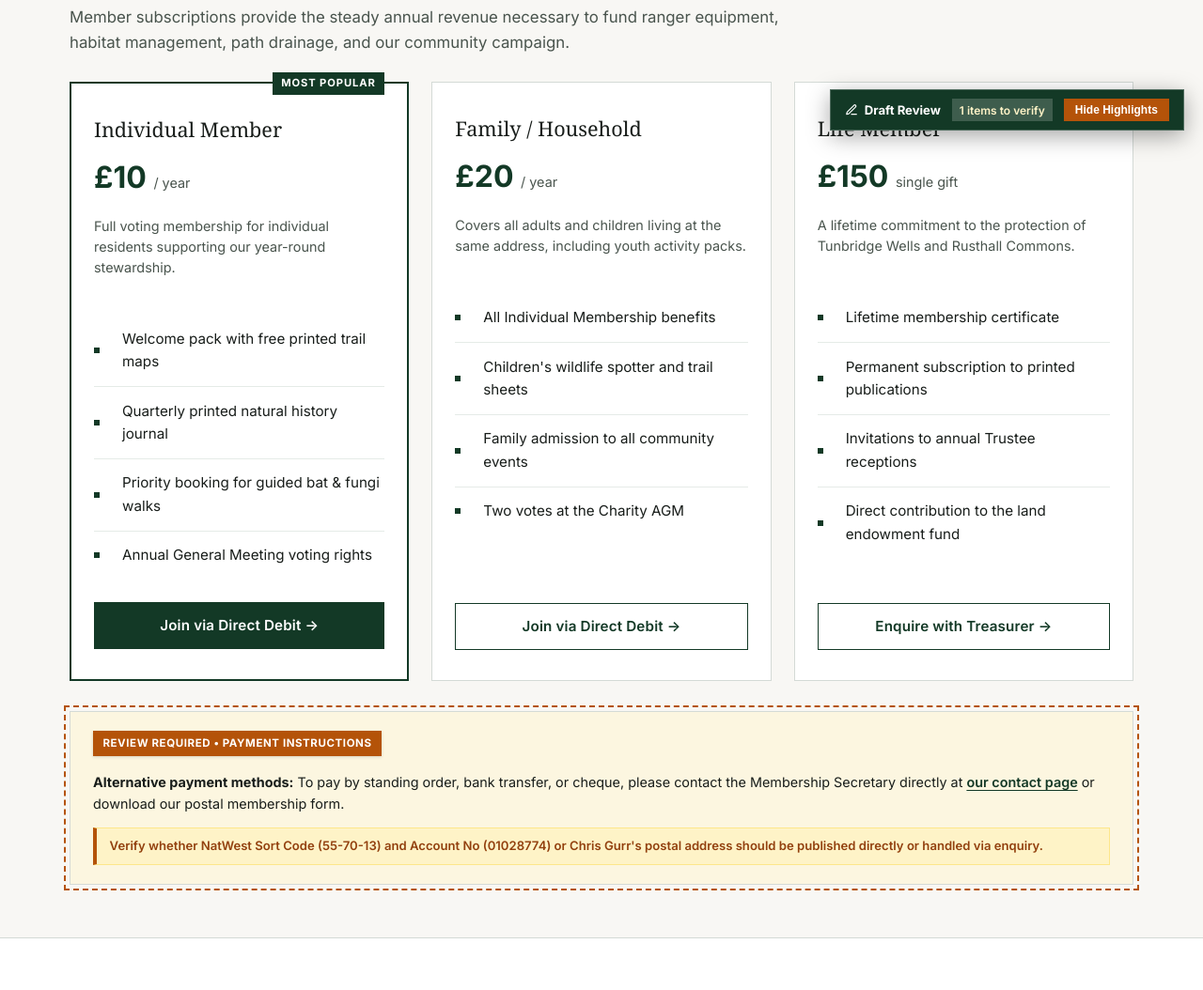
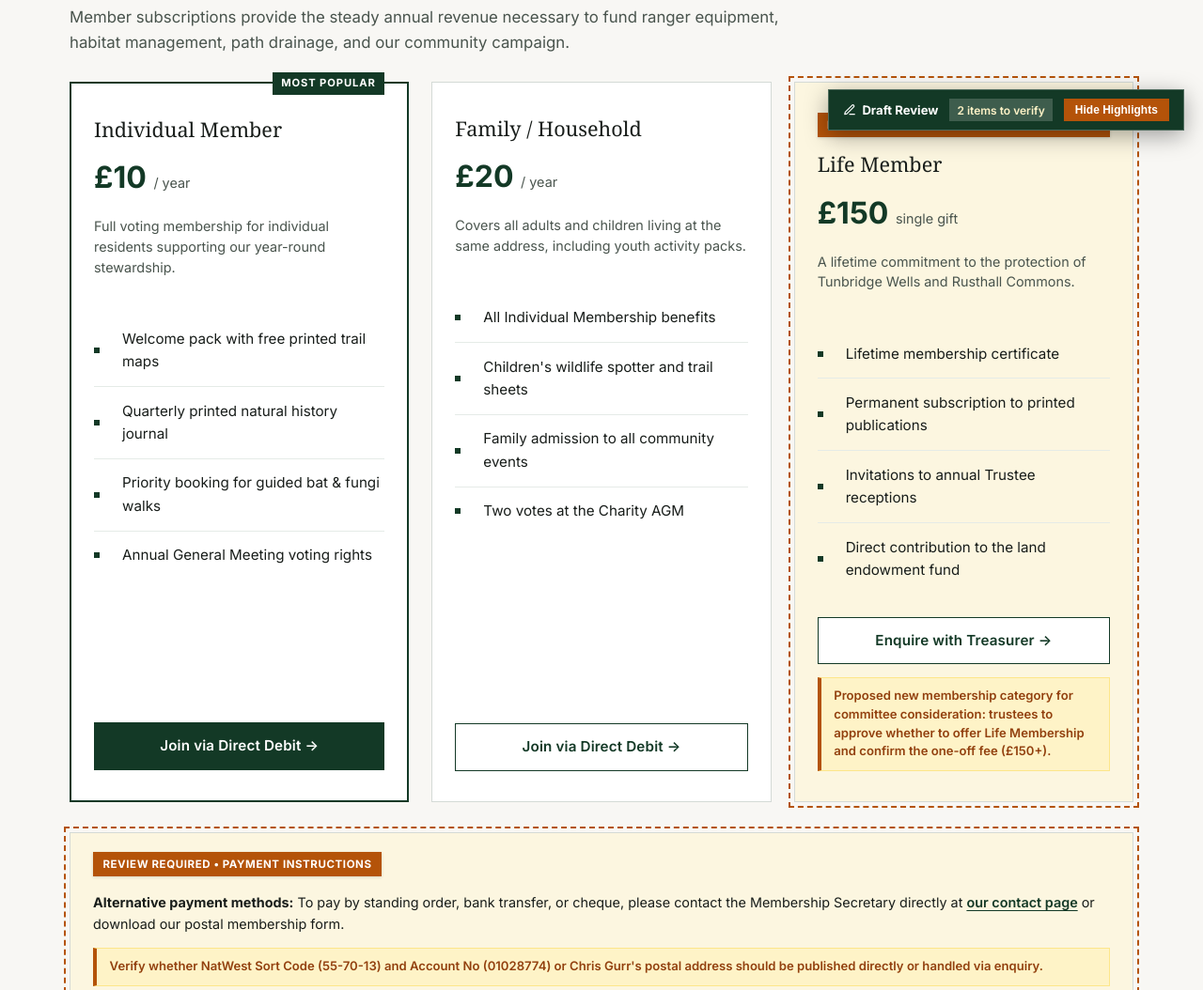
Before and after one commit to fotcadmin/FriendsOfTheCommon, a plain HTML site: page get-involved.html in a window 1280 px wide. Shown: the part 641-1695 px from the top of the page at 94% size. Drawn offline with Linux system fonts and the light colour scheme; a web font is replaced by a local one.

Commit message:
Flag Life Membership tier as proposed option for trustee review on get-involved.html

```diff
--- a/get-involved.html
+++ b/get-involved.html
@@ -144,7 +144,8 @@
           </div>
 
           <!-- Tier 3: Life Membership -->
-          <div class="tier-card">
+          <div class="tier-card needs-review">
+            <div class="review-badge">Proposed Tier &bull; For Trustee Decision</div>
             <div class="tier-name">Life Member</div>
             <div class="tier-price">£150 <span>single gift</span></div>
             <p style="color: var(--nt-muted); font-size: 0.9rem; margin-bottom: 1.5rem; line-height: 1.5;">
@@ -161,6 +162,7 @@
                 Enquire with Treasurer &rarr;
               </a>
             </div>
+            <div class="review-note">Proposed new membership category for committee consideration: trustees to approve whether to offer Life Membership and confirm the one-off fee (£150+).</div>
           </div>
         </div>
 
```
